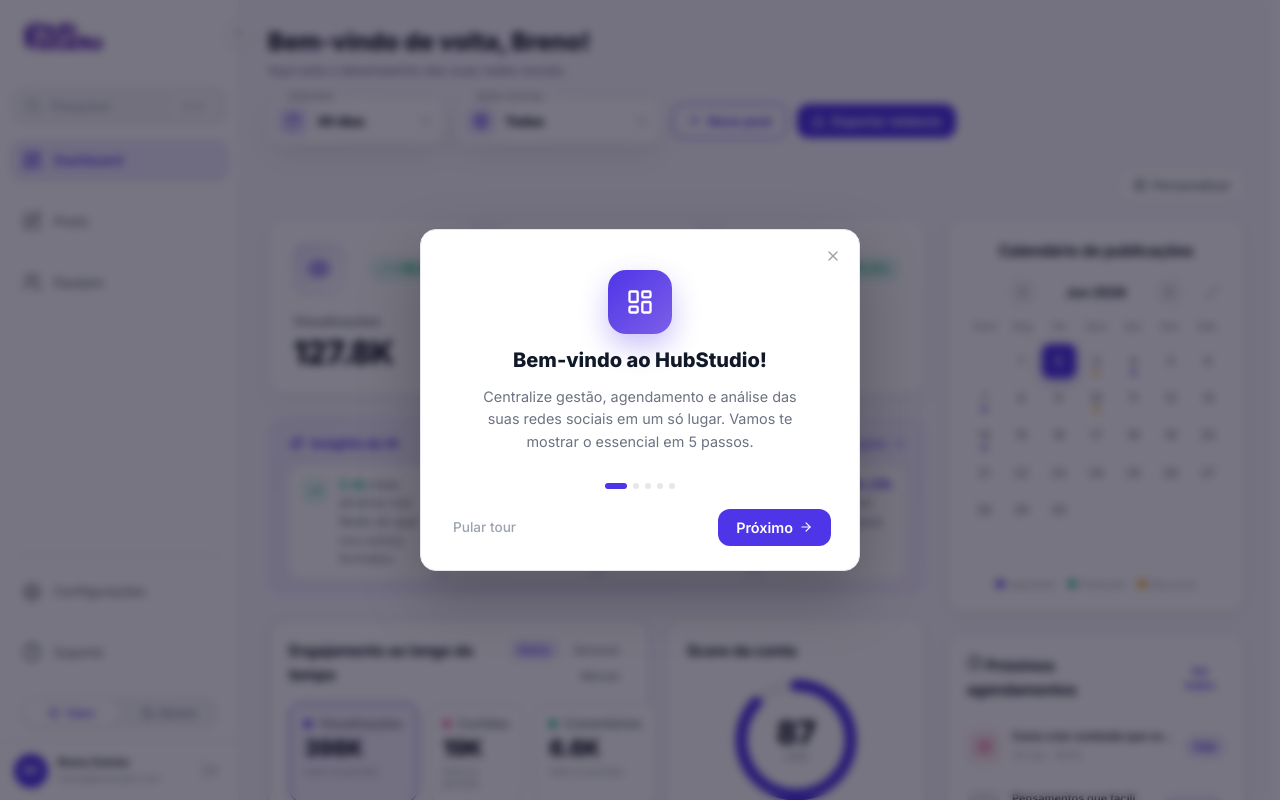
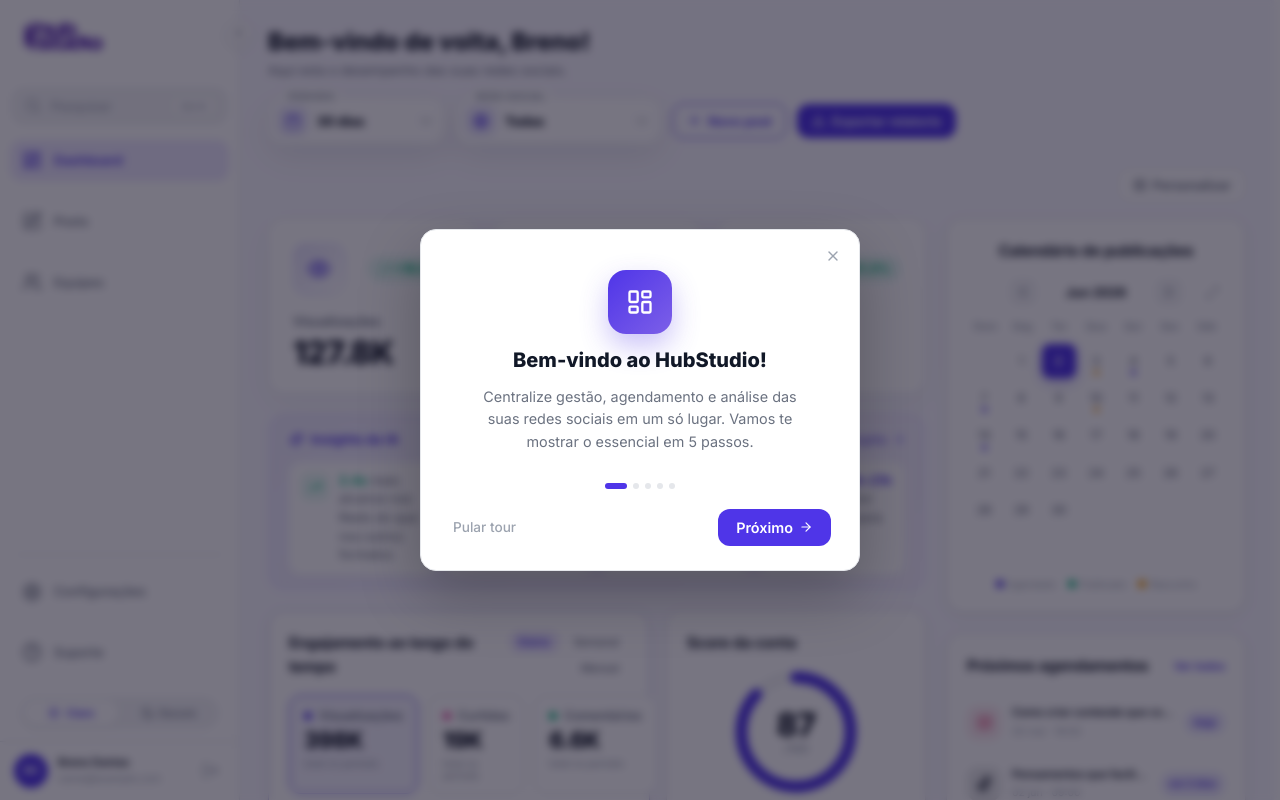
Before and after one commit to brenosemfreio/tcc, a React (Vite) app: page /dashboard in a window 1280 px wide. Both pictures are taken after typing "name@example.com", "Sample123" into the empty fields and a click on the button "Entrar". Shown: the top 800 px of the page. Built offline with nearby package versions, Linux system fonts and the light colour scheme.

Commit message:
chore: auto sync [Claude]

```diff
--- a/src/pages/Dashboard/Home/components/ActivityFeed.jsx
+++ b/src/pages/Dashboard/Home/components/ActivityFeed.jsx
@@ -1,5 +1,5 @@
 import { motion } from 'framer-motion'
-import { LuActivity, LuSend, LuTrophy, LuMessageCircle, LuPlug, LuCalendarClock } from 'react-icons/lu'
+import { LuSend, LuTrophy, LuMessageCircle, LuPlug, LuCalendarClock } from 'react-icons/lu'
 import { dashFadeUp as fadeUp } from '../../../../styles/animations'
 
 const TYPE_META = {
@@ -17,7 +17,7 @@ export default function ActivityFeed({ items = [] }) {
       variants={fadeUp} initial="hidden" animate="visible" custom={4}
     >
       <div className="chart-card__header">
-        <h3><LuActivity size={16} /> Atividade recente</h3>
+        <h3>Atividade recente</h3>
       </div>
 
       {items.length === 0 ? (
--- a/src/pages/Dashboard/Home/components/UpcomingPosts.jsx
+++ b/src/pages/Dashboard/Home/components/UpcomingPosts.jsx
@@ -1,5 +1,5 @@
 import { motion } from 'framer-motion'
-import { LuClock, LuArrowRight } from 'react-icons/lu'
+import { LuArrowRight } from 'react-icons/lu'
 import { FaInstagram, FaTiktok, FaYoutube, FaFacebook, FaLinkedin } from 'react-icons/fa'
 import { FaXTwitter } from 'react-icons/fa6'
 import { dashFadeUp as fadeUp } from '../../../../styles/animations'
@@ -20,7 +20,7 @@ export default function UpcomingPosts({ posts = [], onSeeAll }) {
       variants={fadeUp} initial="hidden" animate="visible" custom={3}
     >
       <div className="chart-card__header">
-        <h3><LuClock size={16} /> Próximos agendamentos</h3>
+        <h3>Próximos agendamentos</h3>
         <button type="button" className="chart-card__link" onClick={onSeeAll}>Ver todos</button>
       </div>
 
```
